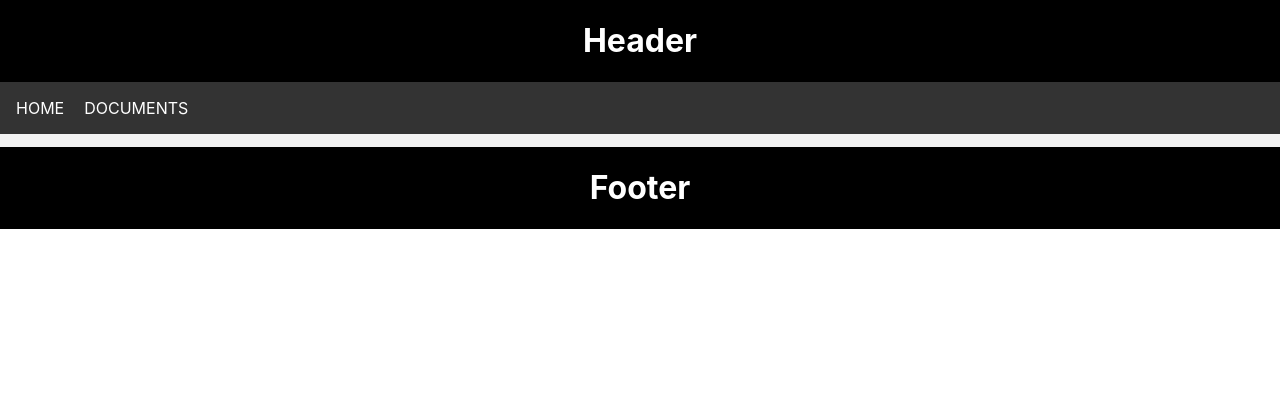
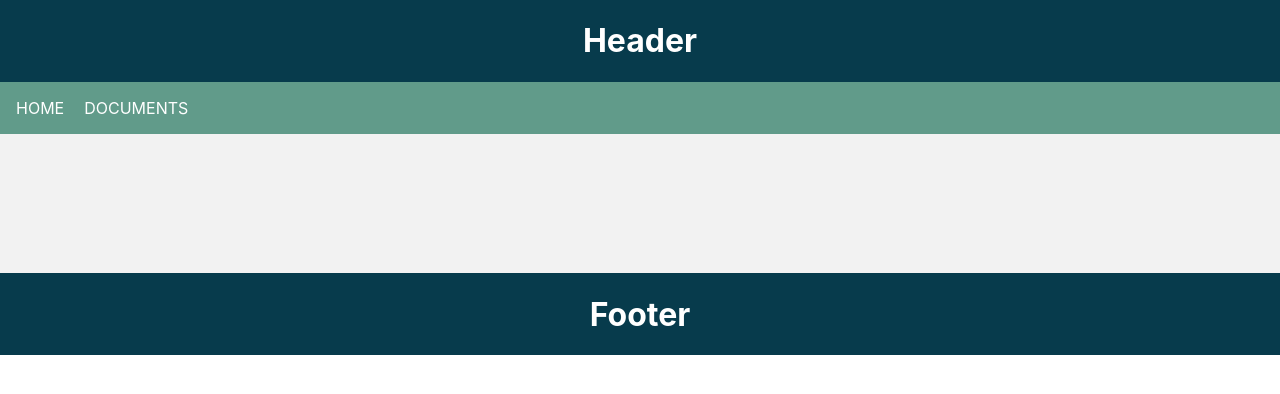
Before and after one commit to diogovsmartins/metroplan-automation-frontend, a React (Create React App) app: page /admin in a window 1280 px wide. Shown: the top 394 px of the page. Built offline with nearby package versions, Linux system fonts and the light colour scheme.

Commit message:
stylesModification

```diff
--- a/src/components/cards/Card.css
+++ b/src/components/cards/Card.css
@@ -11,14 +11,23 @@
     height: 300px;
     border-radius: 5px 5px 0 0;
     object-fit: cover ;
+
   }
 
   .product-image-style:hover{
     cursor: pointer;
+    top:-50px;
+    left:-35px;
+    display:block;
+    z-index:999;
+    -webkit-transition-property: all;
+    -webkit-transition-duration: 0.3s;
+    -webkit-transition-timing-function: ease;
+    transform: scale(1.5);
   }
 
 .product-description-div {
-    background-color: black;
+    background-color: #073b4c;
     color: white;
     display: flex;
     flex-direction: column;
--- a/src/components/footer/Footer.css
+++ b/src/components/footer/Footer.css
@@ -1,5 +1,5 @@
 .footer{
-    background-color: #000000;
+    background-color: #073b4c;
     display: flex;
 }
 
--- a/src/components/forms/documentSubmissionForm/DocumentSubmissionForm.css
+++ b/src/components/forms/documentSubmissionForm/DocumentSubmissionForm.css
@@ -27,7 +27,7 @@
 }
 
 #form-style button{
-  background-color: black;
+  background-color: #073b4c;
   color: white;
   margin-top: 5px;
   width: 25%;
--- a/src/components/gallery/Gallery.css
+++ b/src/components/gallery/Gallery.css
@@ -13,6 +13,8 @@
 #gallery-product-card-div{
     display: flex;
     flex-wrap: wrap;
-    justify-content: space-evenly;
+
+    padding: 5%;
+    justify-content: space-between;
     flex: 60%;
 }
--- a/src/components/header/Header.css
+++ b/src/components/header/Header.css
@@ -1,5 +1,5 @@
 .header{
-    background-color: #000000;
+    background-color: #073b4c;
     display: flex;
 }
 
--- a/src/components/navbar/Navbar.css
+++ b/src/components/navbar/Navbar.css
@@ -1,6 +1,6 @@
 /* Navbar container */
 .navbar {
-    background-color: #333;
+    background-color: #619b8a;
     color: #fff;
     display: flex;
     justify-content: space-between;
```
